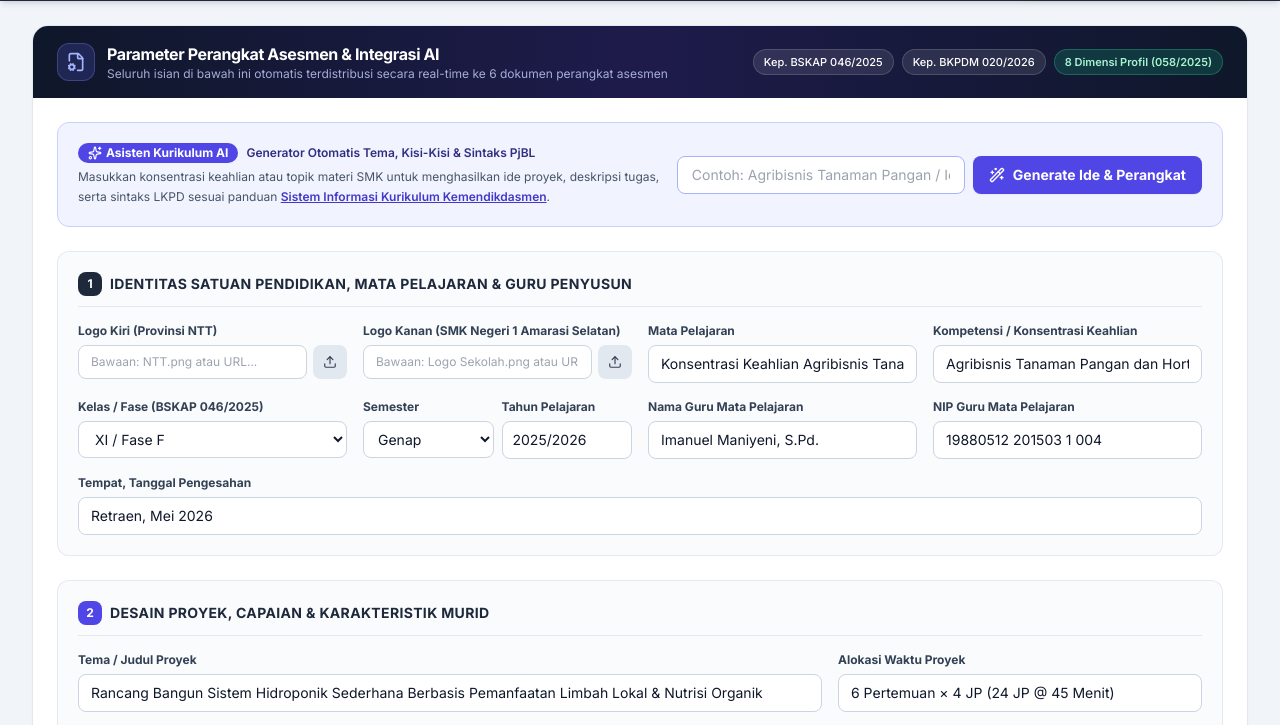
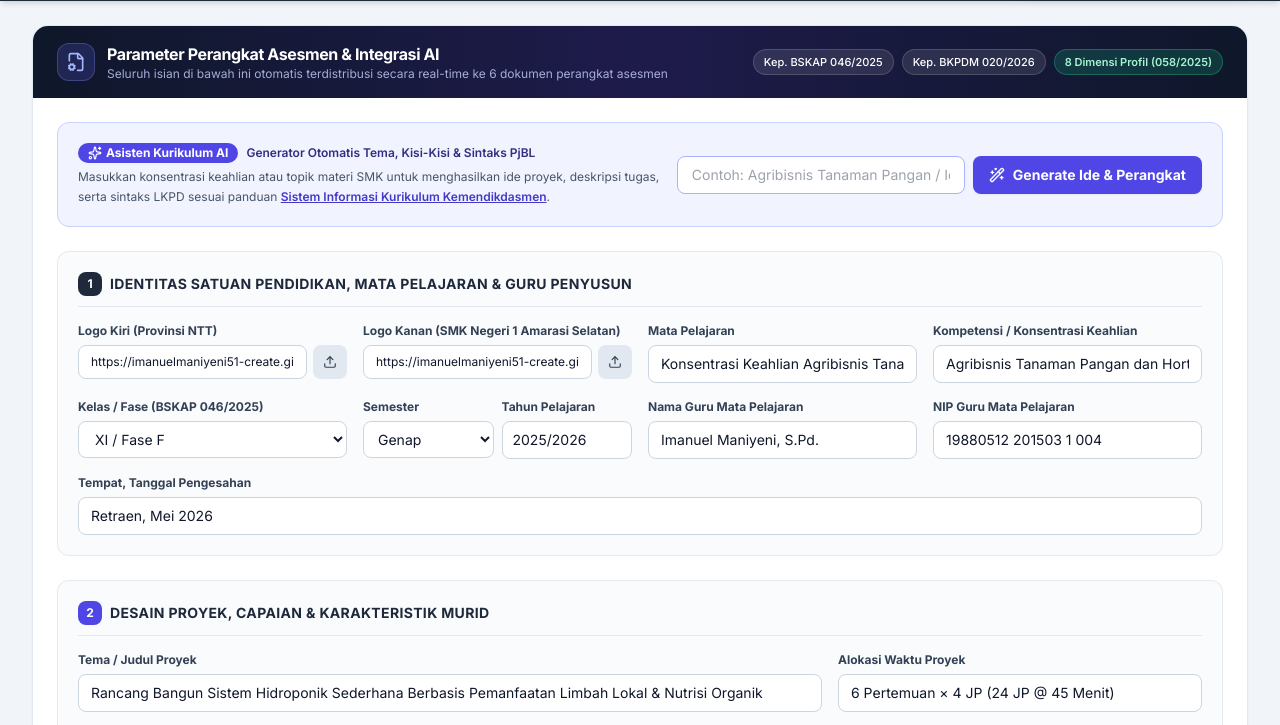
Before and after one commit to imanuelmaniyeni51-create/si-asesmenpjbl, a plain HTML site: page index.html in a window 1280 px wide. Shown: the part 68-793 px from the top of the page. Drawn offline with nearby package versions, Linux system fonts and the light colour scheme.

Commit message:
Update index.html

```diff
--- a/index.html
+++ b/index.html
@@ -1300,8 +1300,8 @@
 
         // State Utama Aplikasi
         const defaultState = {
-            logoKiri: "BUILTIN_NTT",
-            logoKanan: "BUILTIN_SMK",
+            logoKiri: "https://imanuelmaniyeni51-create.github.io/si-asesmenpjbl/NTT.png",
+            logoKanan: "https://imanuelmaniyeni51-create.github.io/si-asesmenpjbl/Logo-Sekolah.png",
             mapel: "Konsentrasi Keahlian Agribisnis Tanaman Pangan dan Hortikultura",
             kompetensiKeahlian: "Agribisnis Tanaman Pangan dan Hortikultura (ATPH)",
             kelasFase: "XI / Fase F",
```
